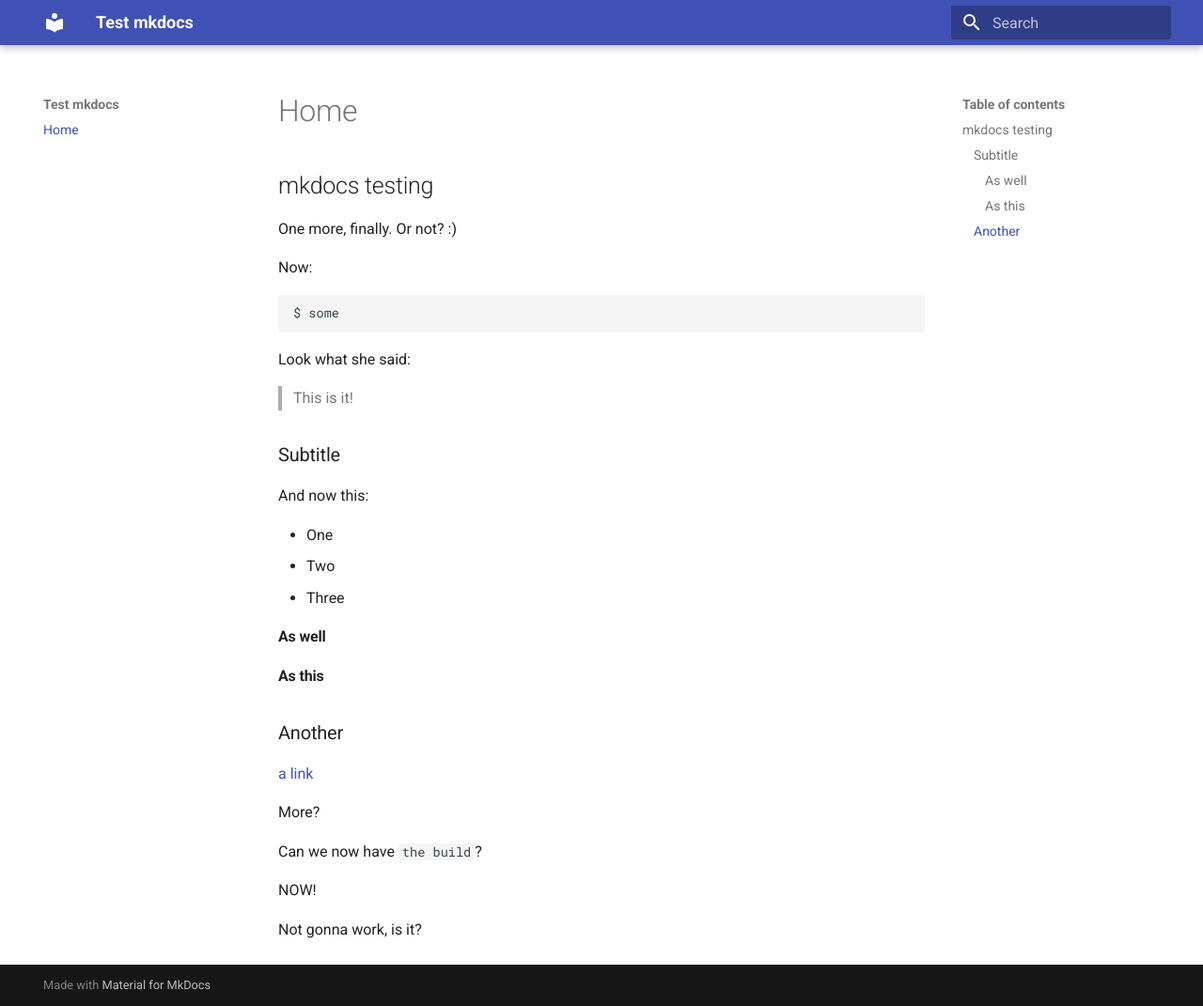
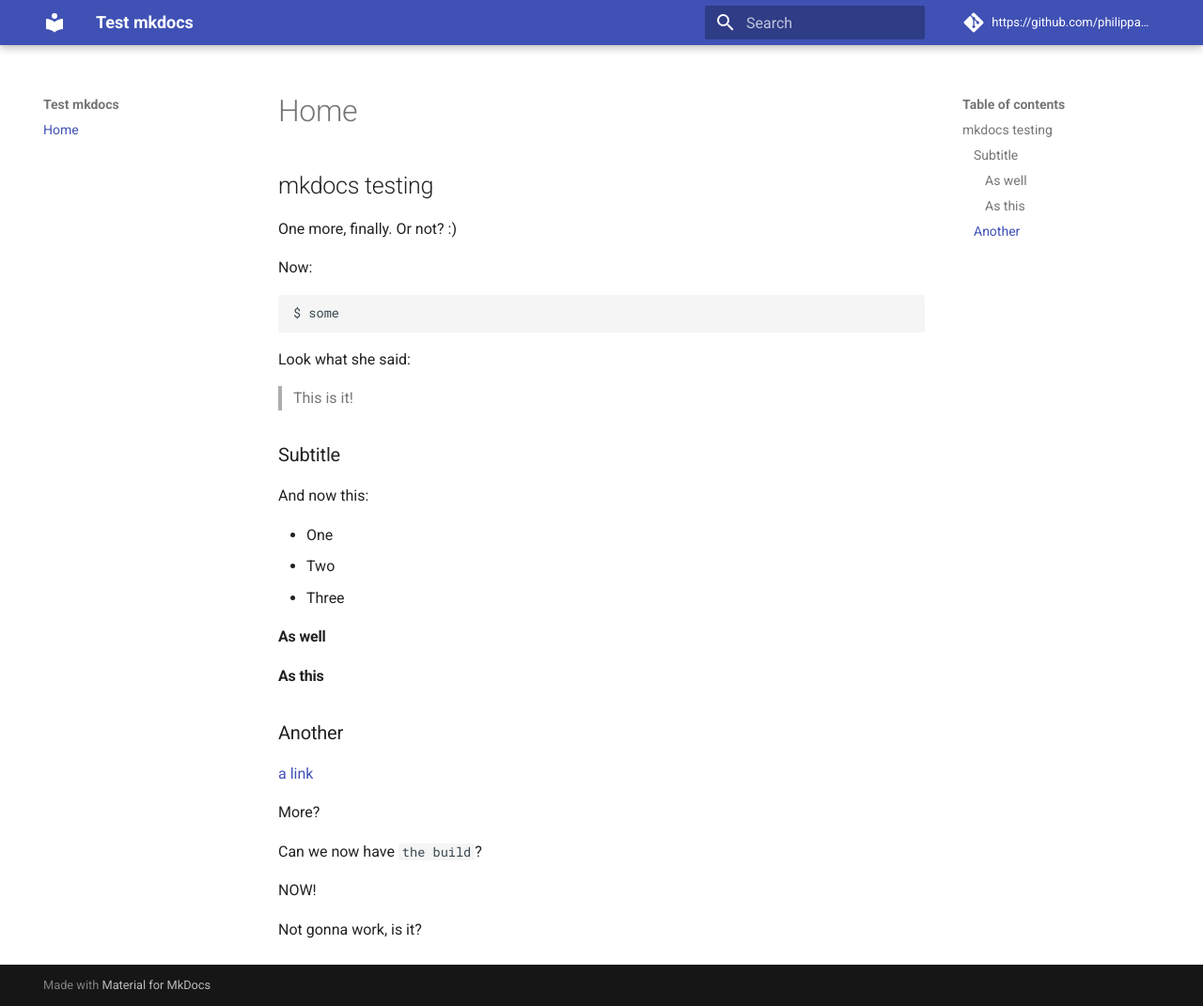
Before and after one commit to philippaffolter/mkdocs-www, an MkDocs documentation site: the page built from docs/index.md, in a window 1280 px wide and 1071 px high. Shown: the whole window at 94% size. Built offline with MkDocs 1.6.1 and Material for MkDocs 9.7.7, drawn with Linux system fonts in a browser that asks for light colours; comment, search, counter and statistics services are not loaded; part of the change alters nothing that is shown.

Commit message:
Update mkdocs.yml

```diff
--- a/mkdocs.yml
+++ b/mkdocs.yml
@@ -3,7 +3,7 @@ site_description: 'A mkdocs test'
 site_author: 'Philipp Affolter'
 docs_dir: docs/
 repo_name: 'https://github.com/philippaffolter/mkdocs-www'
-# repo_url: 'https://github.com/mhausenblas/mkdocs-template'
+repo_url: 'https://github.com/mhausenblas/mkdocs-template'
 nav:
     - Home: index.md
 theme:
```
